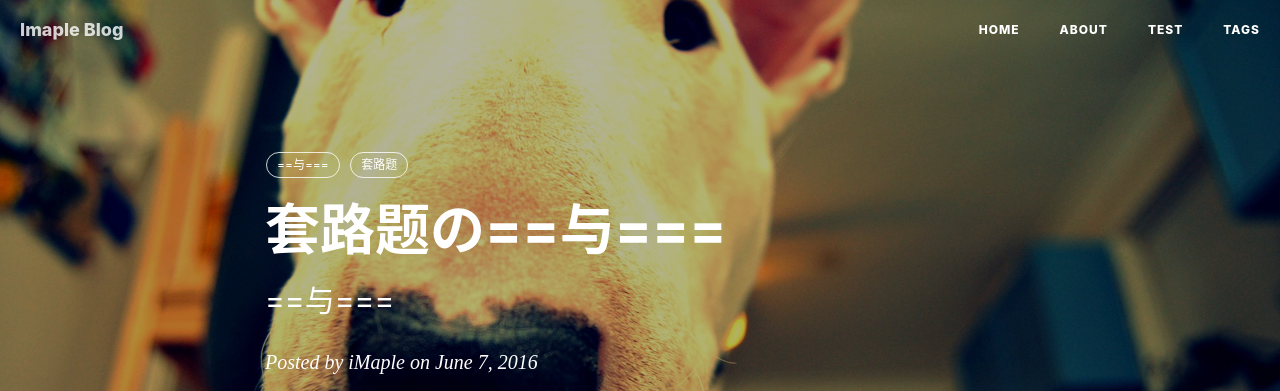
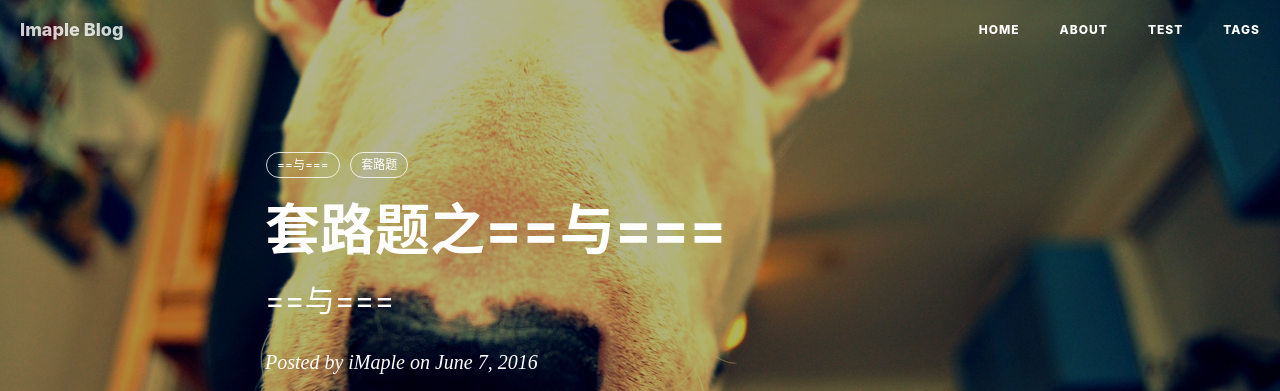
Before and after one commit to WhatAbout/blog, a Jekyll site: the page built from _posts/2016-06-07-question ==&===.markdown, in a window 1280 px wide and 1400 px high. Shown: the top 391 px of the window. Built offline with Jekyll 4.4.1, drawn with Linux system fonts in a browser that asks for light colours; nearby versions of some CDN libraries; comment, search, counter and statistics services are not loaded; some of the changed text lies outside the part shown.

Commit message:
push again and again2

```diff
--- a/_config.yml
+++ b/_config.yml
@@ -87,7 +87,7 @@ friends: [
         title: "蓝飞技术部落格",
         href: "http://www.clanfei.com/"
     },{
-        title: "卢世尧",
+        title: "iceberg",
         href: "http://iceyao.sinaapp.com/"
     }
 ]
--- a/_posts/2016-06-07-question ==&===.markdown
+++ b/_posts/2016-06-07-question ==&===.markdown
@@ -1,6 +1,6 @@
 ---
 layout:     post
-title:      "套路题の==与==="
+title:      "套路题之==与==="
 subtitle:   "==与==="
 date:       2016-06-07 03:10:30
 author:     "iMaple"
--- a/_posts/2016-06-07-question prototype.markdown
+++ b/_posts/2016-06-07-question prototype.markdown
@@ -1,6 +1,6 @@
 ---
 layout:     post
-title:      "套路题のprototype"
+title:      "套路题之prototype"
 subtitle:   "prototype"
 date:       2016-06-07 03:09:30
 author:     "iMaple"
```
